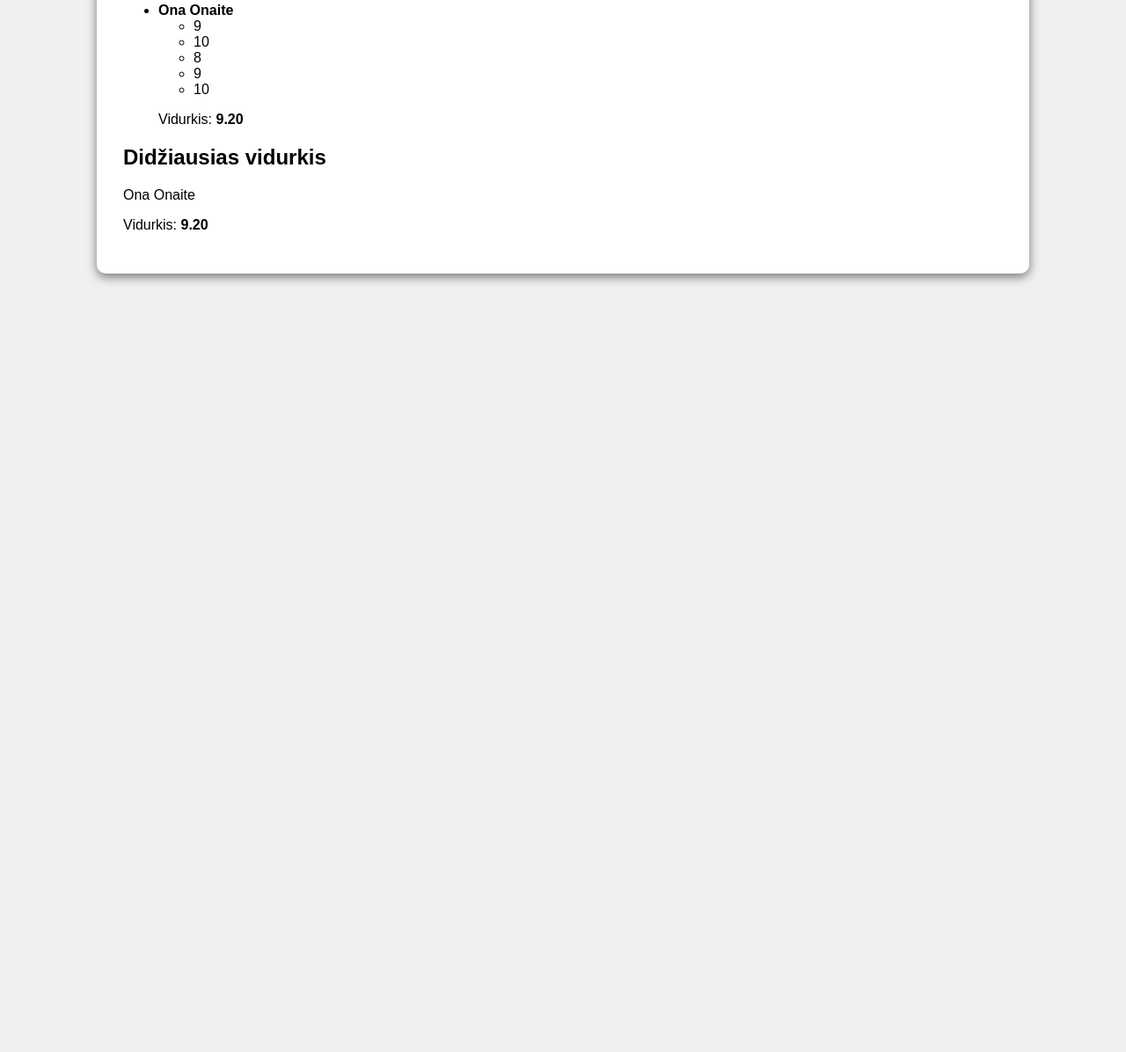
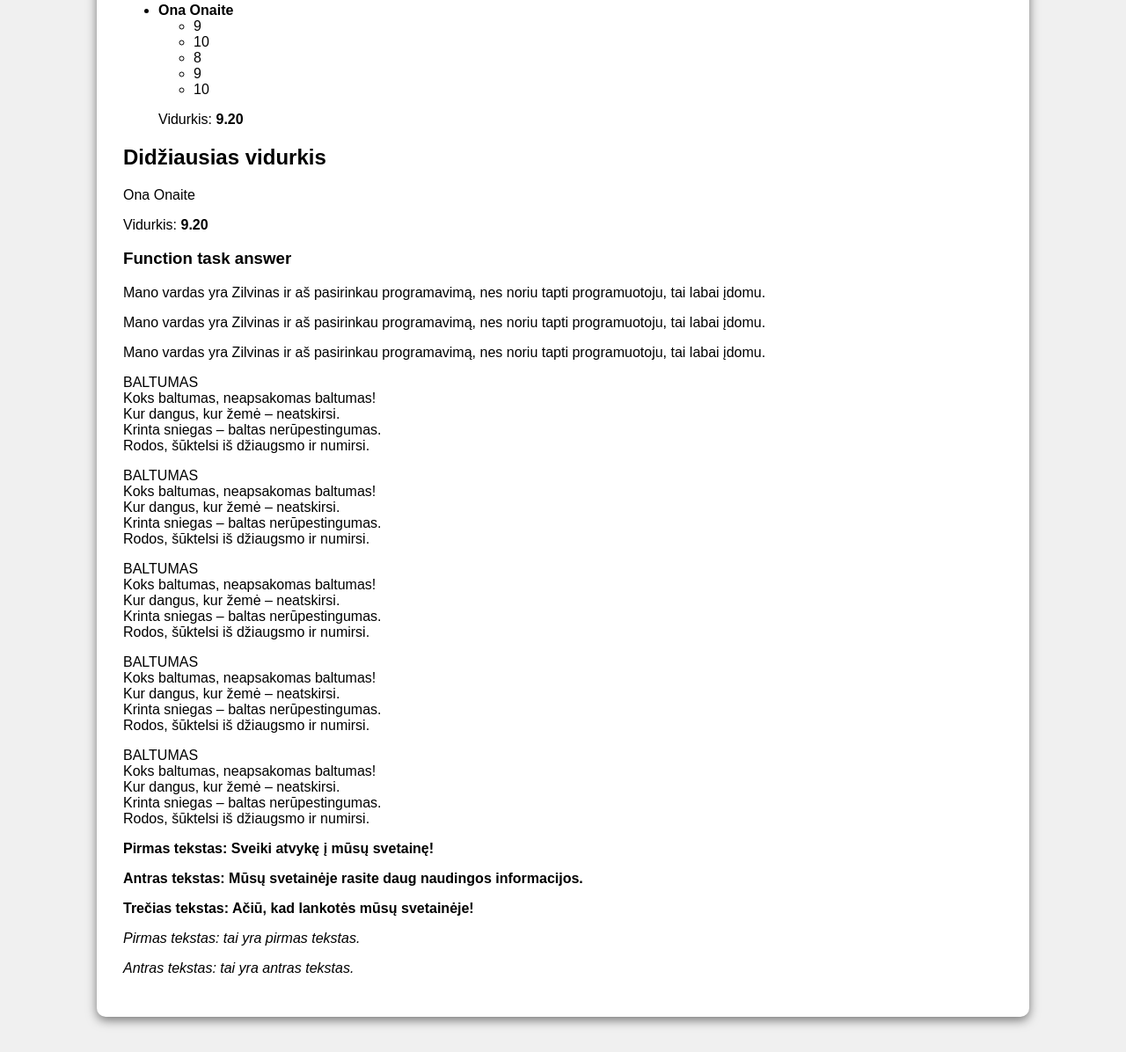
Before and after one commit to Zilvis92/VLNCodingSchool, a plain HTML site: page index.html in a window 1280 px wide. Shown: the part 1449-2645 px from the top of the page at 88% size. Before the commit the page ends 1800 px from the top, so only its background shows below. Drawn offline with Linux system fonts and the light colour scheme.

Commit message:
functions

```diff
--- a/index.html
+++ b/index.html
@@ -66,8 +66,16 @@
       <div id="knygynas"></div>
       <div id="studentai"></div>
       <div id="didziausias-vidurkis"></div>
+      <div>
+        <h3>Function task answer</h3>
+        <div id="function"></div>
+        <div id="5time"></div>
+        <div id="threeFunctions"></div>
+        <div id="text"></div>
+      </div>
     </div>
-    <script src="js/pirmas.js"></script>
-    <script src="js/object1.js"></script>
+    <script src="js/pagrindai/pirmas.js" defer></script>
+    <script src="js/pagrindai/object1.js" defer></script>
+    <script src="js/functions/functionTask.js" defer></script>
   </body>
 </html>
--- /dev/null
+++ b/js/functions/functionTask.js
@@ -0,0 +1,85 @@
+// 1. Sukurkite funkciją, kuri išvestų jūsų vardą ir kodėl pasirinkote programavimą. Iškvieskite šią funkciją tris kartus.
+// reikia isvesti i html i sita elementa <div id="function"></div>
+
+function introduce() {
+    const name = 'Zilvinas';
+    const reason = 'noriu tapti programuotoju, tai labai įdomu.';
+    const output = `Mano vardas yra ${name} ir aš pasirinkau programavimą, nes ${reason}`;
+    document.getElementById('function').innerHTML += `<p>${output}</p>`;
+}
+
+function toCallIntroduce() {
+    for (let i = 0; i < 3; i++) {
+        introduce();
+    }
+}
+toCallIntroduce();
+// --------------------------------------------------------
+
+// 2. Sukurkite funkciją, kuri išvestų 5 eilučių eilėraštį. Iškvieskite šią funkciją 5 kartus.
+// reikia isvesti i html i sita elementa <div id="5time"></div>
+
+function poem() {
+    const lines = [
+        "BALTUMAS",
+        "Koks baltumas, neapsakomas baltumas!",
+        "Kur dangus, kur žemė – neatskirsi.",
+        "Krinta sniegas – baltas nerūpestingumas.",
+        "Rodos, šūktelsi iš džiaugsmo ir numirsi.",
+    ];
+    const output = lines.join('<br>');
+    document.getElementById('5time').innerHTML += `<p>${output}</p>`;
+}
+
+function toCallPoem() {
+    for (let i = 0; i < 5; i++) {
+        poem();
+    }
+}
+toCallPoem();
+// --------------------------------------------------------
+
+// 3. Sukurkite tris funkcijas, kur kiekviena išvestų skirtingus tekstus. Iškvieskite
+// visas tris funkcijas po vieną kartą. Reikia isvesti i html i sita elementa <div id="threeFunctions"></div>
+
+function firstFunction() {
+    const output = 'Pirmas tekstas: Sveiki atvykę į mūsų svetainę!';
+    document.getElementById('threeFunctions').innerHTML += `<p><strong>${output}</strong></p>`;
+}
+
+function secondFunction() {
+    const output = 'Antras tekstas: Mūsų svetainėje rasite daug naudingos informacijos.';
+    document.getElementById('threeFunctions').innerHTML += `<p><strong>${output}</strong></p>`;
+}
+
+function thirdFunction() {
+    const output = 'Trečias tekstas: Ačiū, kad lankotės mūsų svetainėje!';
+    document.getElementById('threeFunctions').innerHTML += `<p><strong>${output}</strong></p>`;
+}
+function toCallThreeFunctions() {
+    firstFunction();
+    secondFunction();
+    thirdFunction();
+}
+toCallThreeFunctions();
+// -------------------------------------------------------
+
+// 4. Sukurkite dvi funkcijas, kur vienoje būtų viena teksto eilutė, kitoje - kita.
+// Sukurkite trečią funkciją, kuri iškviestų pirmas dvi funkcijas. Iškvieskite šią
+// trečiąją funkciją už visų funkcijų ribų.
+
+function firstText() {
+    const output = 'Pirmas tekstas: tai yra pirmas tekstas.';
+    document.getElementById('text').innerHTML += `<p><i>${output}</i></p>`;
+}
+
+function secondText() {
+    const output = 'Antras tekstas: tai yra antras tekstas.';
+    document.getElementById('text').innerHTML += `<p><i>${output}</i></p>`;
+}
+
+function callBothTexts() {
+    firstText();
+    secondText();
+}
+callBothTexts();
```
Also changed, not shown: js/pagrindai/FOR_ciklo_testas.js (renamed from js/FOR_ciklo_testas.js), js/pagrindai/array.js (renamed from js/array.js), js/pagrindai/array1.js (renamed from js/array1.js), js/pagrindai/js_if_else.js (renamed from js/js_if_else.js), js/pagrindai/loop_task.js (renamed from js/loop_task.js), js/pagrindai/object.js (renamed from js/object.js), js/pagrindai/object1.js (renamed from js/object1.js), js/pagrindai/pirmas.js (renamed from js/pirmas.js), js/pagrindai/switch.js (renamed from js/switch.js), js/pagrindai/task.js (renamed from js/task.js), js/pagrindai/taskIFElse.js (renamed from js/taskIFElse.js).
